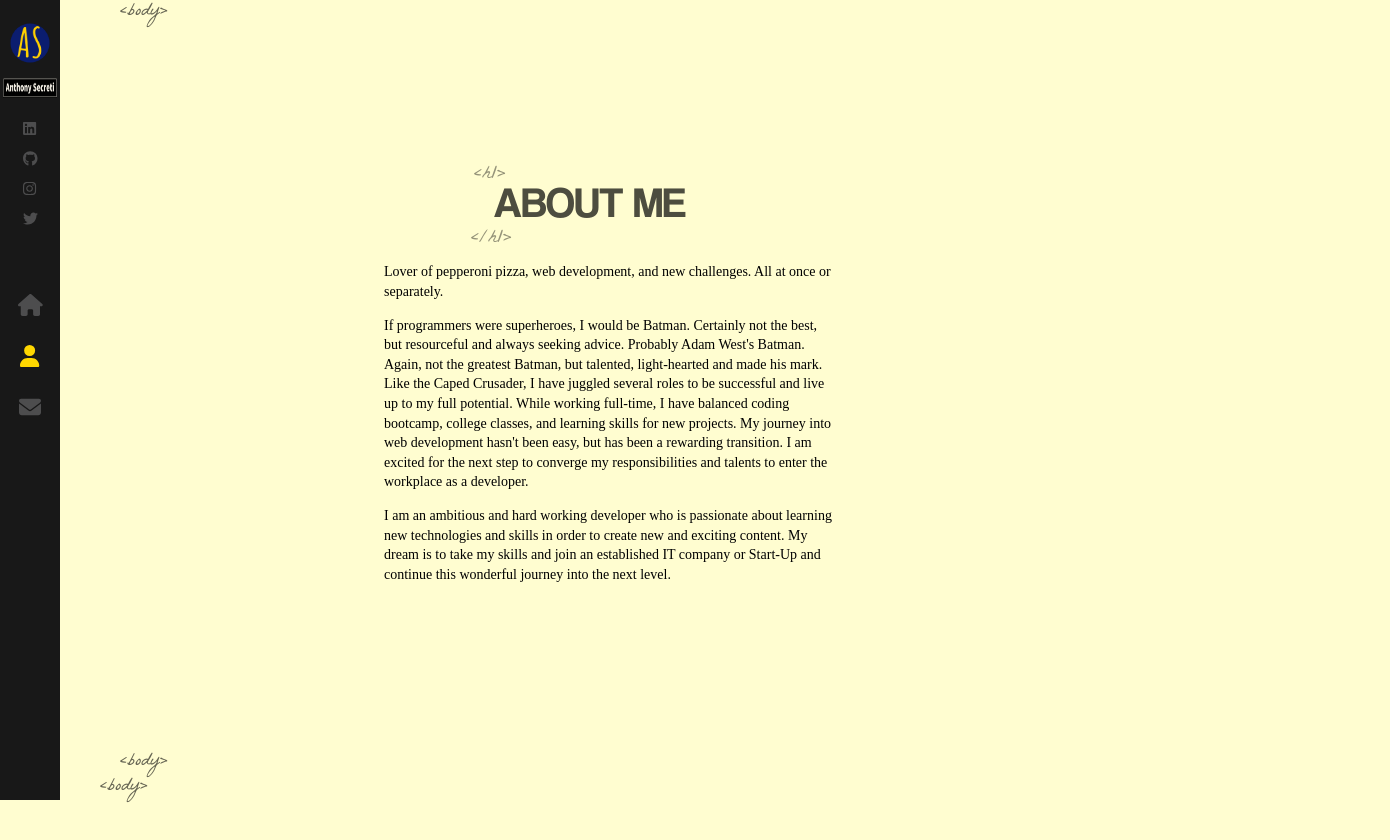
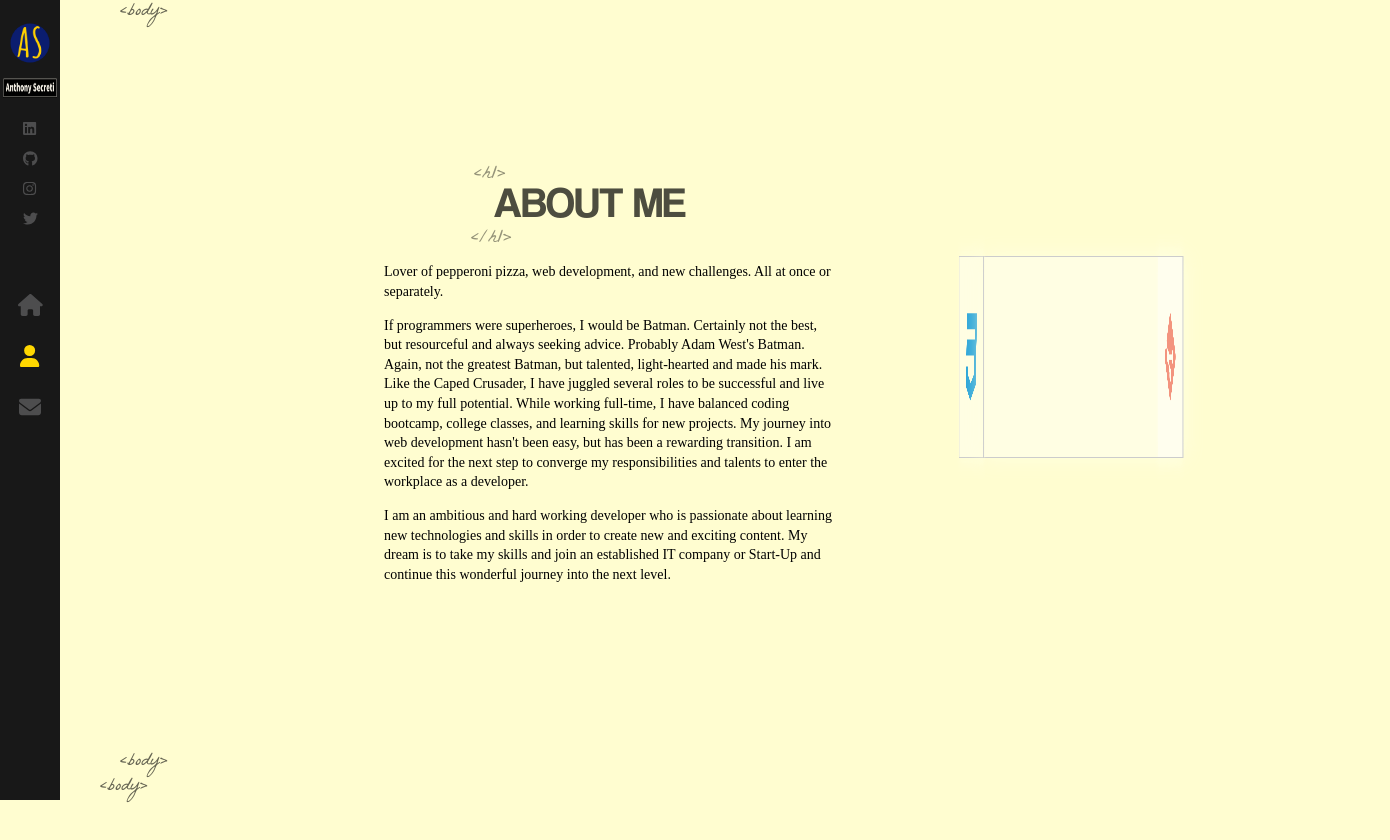
Before and after one commit to mranthonys/failedsite, a React (Create React App) app: page /about in a window 1280 px wide. Shown: the top 840 px of the page, 1390 px wide, since content can reach past the window. Before the commit the page ends 804 px from the top, so only its background shows below. Built offline with nearby package versions, Linux system fonts and the light colour scheme.

Commit message:
Added sick Animation to About page

```diff
--- a/src/components/About/index.js
+++ b/src/components/About/index.js
@@ -1,6 +1,8 @@
 import './index.scss'
 import LetterAnimation from '../LetterAnimation'
 import { useState, useEffect } from 'react'
+import { FontAwesomeIcon } from '@fortawesome/react-fontawesome'
+import { faCss3, faHtml5, faReact, faJsSquare, faGitAlt } from '@fortawesome/free-brands-svg-icons'
 
 const About = () => {
 
@@ -8,7 +10,7 @@
     useEffect(() => {
         setTimeout(() => {
          setLetterClass('text-animate-hover')
-        }, 4000)
+        }, 2000)
     },[])
 
 
@@ -43,6 +45,26 @@
                    continue this wonderful journey into the next level.
                 </p>
             </div>
+
+            <div className='cubeContainer'>
+                <div className='cubeAnimate'>
+                    <div className='cubeOne'>
+                        <FontAwesomeIcon icon={faHtml5} color="#F06529"/>
+                    </div>
+                    <div className='cubeTwo'>
+                        <FontAwesomeIcon icon={faCss3} color="#28A4D9"/>
+                    </div>
+                    <div className='cubeThree' icon={faReact} color="#5ED4F4">
+                        <FontAwesomeIcon />
+                    </div>
+                    <div className='cubeFour'>
+                        <FontAwesomeIcon icon={faJsSquare} color="#EFD81D"/>
+                    </div>
+                    <div className='cubeFive'>
+                        <FontAwesomeIcon icon={faGitAlt} color="#EC4D28"/>
+                    </div>
+                </div>
+            </div>
         </div>
     )
 }
--- a/src/components/About/index.scss
+++ b/src/components/About/index.scss
@@ -0,0 +1,77 @@
+.cubeContainer {
+    width: 50%;
+    height: 100%;
+    top: 0;
+    padding-top: 18%;
+    margin-left: 750px;
+    position: relative;
+    right: 0;
+    overflow: hidden;
+}
+
+.cubeAnimate {
+    animation-name: spincube;
+    animation-timing-function: ease-in-out;
+    animation-iteration-count: infinite;
+    animation-duration: 12s;
+    transform-style: preserve-3d;
+    transform-origin: 100px 100px 0;
+    margin-left: calc(50% - 100px);
+
+    div {
+        position: absolute;
+        width: 200px;
+        height: 200px;
+        border: 1px solid #ccc;
+        background: rgba(255, 255, 255, 0.4);
+        text-align: center;
+        font-size: 100px;
+        display: flex;
+        justify-content: center;
+        align-items: center;
+        box-shadow: 0 0 20px 0px lightyellow;
+      }
+
+    .cubeOne {
+        transform: rotateY(90deg) translateZ(100px);
+        color: #f06529;
+      }
+    .cubeTwo {
+        transform: rotateY(90deg) rotateX(90deg) translateZ(100px);
+        color: #28a4d9;
+      }
+    .cubeThree {
+        transform: rotateY(180deg) rotateZ(90deg) translateZ(100px);
+        color: #5ed4f4;
+      }
+    .cubeFour {
+        transform: rotateY(-90deg) rotateZ(90deg) translateZ(100px);
+        color: #efd81d;
+      }
+    .cubeFive {
+        transform: rotateX(-90deg) translateZ(100px);
+        color: #ec4d28;
+      }
+}
+
+@keyframes spincube {
+    from,
+    to {
+        transform: rotateX(0deg) rotateY(0deg) rotateZ(0deg);
+    }
+    16% {
+        transform: rotateY(-90deg);
+    }
+    33% {
+        transform: rotateY(-90deg) rotateZ(90deg);
+    }
+    50% {
+        transform: rotateY(-180deg) rotateZ(90deg);
+    }
+    66% {
+        transform: rotateY(-270deg) rotateZ(90deg);
+    }
+    83% {
+        transform: rotateX(90deg);
+    }
+}
```
